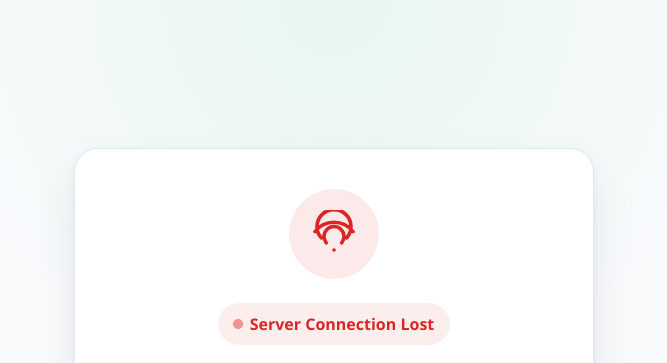
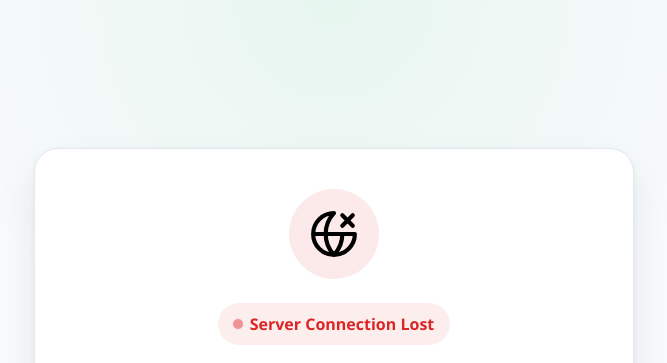
Before and after one commit to Morteza-Khojasteh/clock-system-electron, an Electron app: page app/ui/offline.html in a window 1280 px wide. Shown: the top 363 px of the page, without its empty margins (306-973 px from the left). Drawn offline with Linux system fonts and the light colour scheme.

Commit message:
fixed offline page style

```diff
--- a/app/ui/offline.html
+++ b/app/ui/offline.html
@@ -1,9 +1,12 @@
-<!DOCTYPE html>
+<!doctype html>
 <html lang="en">
   <head>
     <meta charset="UTF-8" />
     <meta name="viewport" content="width=device-width, initial-scale=1.0" />
-  <meta http-equiv="Content-Security-Policy" content="default-src 'self'; img-src 'self' data:; style-src 'self' 'unsafe-inline'; script-src 'none';">
+    <meta
+      http-equiv="Content-Security-Policy"
+      content="default-src 'self'; img-src 'self' data:; style-src 'self' 'unsafe-inline'; script-src 'none';"
+    />
     <title>Connection Error</title>
 
     <style>
@@ -30,20 +33,19 @@
         align-items: center;
         justify-content: center;
         background:
-        radial-gradient(circle at top, rgba(34,197,94,.08), transparent 40%),
+          radial-gradient(
+            circle at top,
+            rgba(34, 197, 94, 0.08),
+            transparent 40%
+          ),
           var(--bg);
-      font-family:
-        "Segoe UI",
-        Tahoma,
-        Geneva,
-        Verdana,
-        sans-serif;
+        font-family: "Segoe UI", Tahoma, Geneva, Verdana, sans-serif;
         padding: 24px;
       }
 
       .card {
         width: 100%;
-      max-width: 520px;
+        max-width: 600px;
         background: var(--card);
         border: 1px solid var(--border);
         border-radius: 24px;
@@ -128,7 +130,7 @@
           transform: scale(1);
         }
         50% {
-        opacity: .4;
+          opacity: 0.4;
           transform: scale(1.3);
         }
         100% {
@@ -141,21 +143,23 @@
 
   <body>
     <div class="card">
-
       <div class="icon-wrapper">
         <svg
-        class="icon"
           xmlns="http://www.w3.org/2000/svg"
+          width="50"
+          height="50"
+          viewBox="0 0 24 24"
           fill="none"
-        viewBox="0 0 24 24"
           stroke="currentColor"
-        stroke-width="1.8"
-      >
-        <path
+          stroke-width="2"
           stroke-linecap="round"
           stroke-linejoin="round"
-          d="M8.111 16.404a5 5 0 117.778 0M5.636 13.93a8.5 8.5 0 1112.728 0M2.5 10.793a12 12 0 0119 0M12 20h.01"
+        >
+          <path d="m16 3 5 5" />
+          <path
+            d="M2 12h20A10 10 0 1 1 12 2a14.5 14.5 0 0 0 0 20 14.5 14.5 0 0 0 4-10"
           />
+          <path d="m21 3-5 5" />
         </svg>
       </div>
 
@@ -167,19 +171,16 @@
       <h1>Unable to Connect</h1>
 
       <p class="message">
-      The Staff Clock System cannot reach the server at the moment.
-      Please check the network connection or contact your supervisor
-      if the problem continues.
+        The Staff Clock System cannot reach the server at the moment. Please
+        check the network connection or contact your supervisor if the problem
+        continues.
       </p>
 
       <div class="footer">
         Ensure the till is connected to the company network and try again.
 
-      <div class="brand">
-       Clock System
+        <div class="brand">Clock System</div>
       </div>
-    </div>
-
     </div>
   </body>
 </html>
```
Lines whose indentation alone changed are shown as unchanged.
